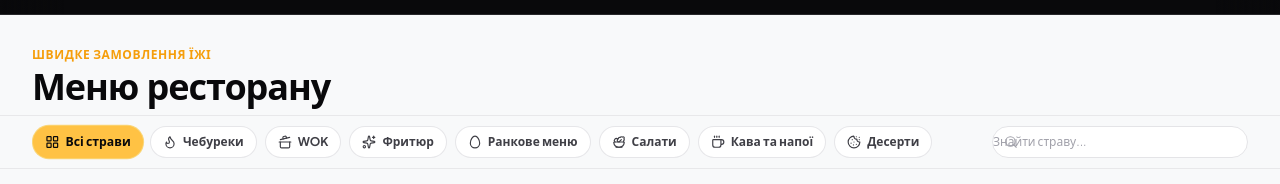
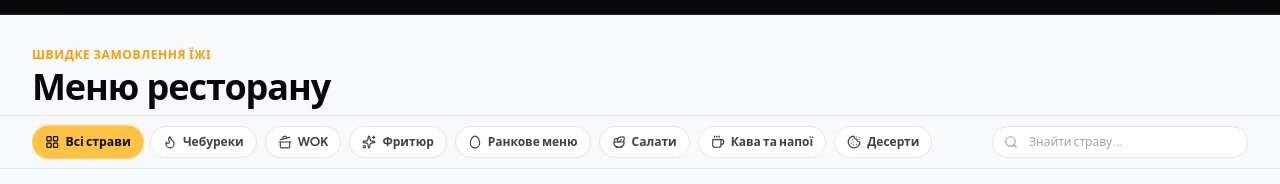
Before and after one commit to DmitriyKachan/cheburoom-zp, a React (Vite) app: page / in a window 1280 px wide. Shown: the part 927-1111 px from the top of the page. Built offline with nearby package versions, Linux system fonts and the light colour scheme; a web font is replaced by a local one.

Commit message:
fix: resolve search input padding to prevent placeholder overlapping icon

```diff
--- a/src/components/CategoryNav.jsx
+++ b/src/components/CategoryNav.jsx
@@ -66,7 +66,7 @@ export function CategoryNav({
                   if (searchQuery) onSearchChange('');
                   e.currentTarget.scrollIntoView({ behavior: 'smooth', inline: 'center', block: 'nearest' });
                 }}
-                className={`h-7.5 sm:h-8 px-2.5 sm:px-3 rounded-full text-[11px] sm:text-xs font-bold transition-all flex items-center gap-1 sm:gap-1.5 shrink-0 select-none cursor-pointer whitespace-nowrap ${
+                className={`h-8 px-2.5 sm:px-3 rounded-full text-[11px] sm:text-xs font-bold transition-all flex items-center gap-1 sm:gap-1.5 shrink-0 select-none cursor-pointer whitespace-nowrap ${
                   isActive
                     ? 'bg-glovo-yellow text-zinc-950 shadow-xs ring-1 ring-amber-400/60 scale-[1.02]'
                     : 'bg-white dark:bg-[#141418] text-zinc-700 dark:text-zinc-300 hover:bg-zinc-100 dark:hover:bg-[#1E1E28] border border-zinc-200/90 dark:border-[#23232E]'
@@ -87,7 +87,7 @@ export function CategoryNav({
             value={searchQuery}
             onChange={(e) => onSearchChange(e.target.value)}
             placeholder="Знайти страву..."
-            className="w-full pl-7.5 sm:pl-8.5 pr-7 h-7.5 sm:h-8 rounded-full text-[11px] sm:text-xs bg-white dark:bg-[#121215] border border-zinc-200 dark:border-[#23232E] text-zinc-950 dark:text-white placeholder:text-zinc-400 focus:outline-none focus:ring-2 focus:ring-glovo-yellow transition-all shadow-xs"
+            className="w-full pl-8 sm:pl-9 pr-7 h-8 rounded-full text-xs bg-white dark:bg-[#121215] border border-zinc-200 dark:border-[#23232E] text-zinc-950 dark:text-white placeholder:text-zinc-400 focus:outline-none focus:ring-2 focus:ring-glovo-yellow transition-all shadow-xs"
           />
           {searchQuery && (
             <button
@@ -96,7 +96,7 @@ export function CategoryNav({
               className="absolute right-2 top-1/2 -translate-y-1/2 text-zinc-400 hover:text-zinc-600 dark:hover:text-zinc-200 p-0.5 cursor-pointer"
               aria-label="Очистити пошук"
             >
-              <X className="w-3 h-3" />
+              <X className="w-3.5 h-3.5" />
             </button>
           )}
         </div>
```
